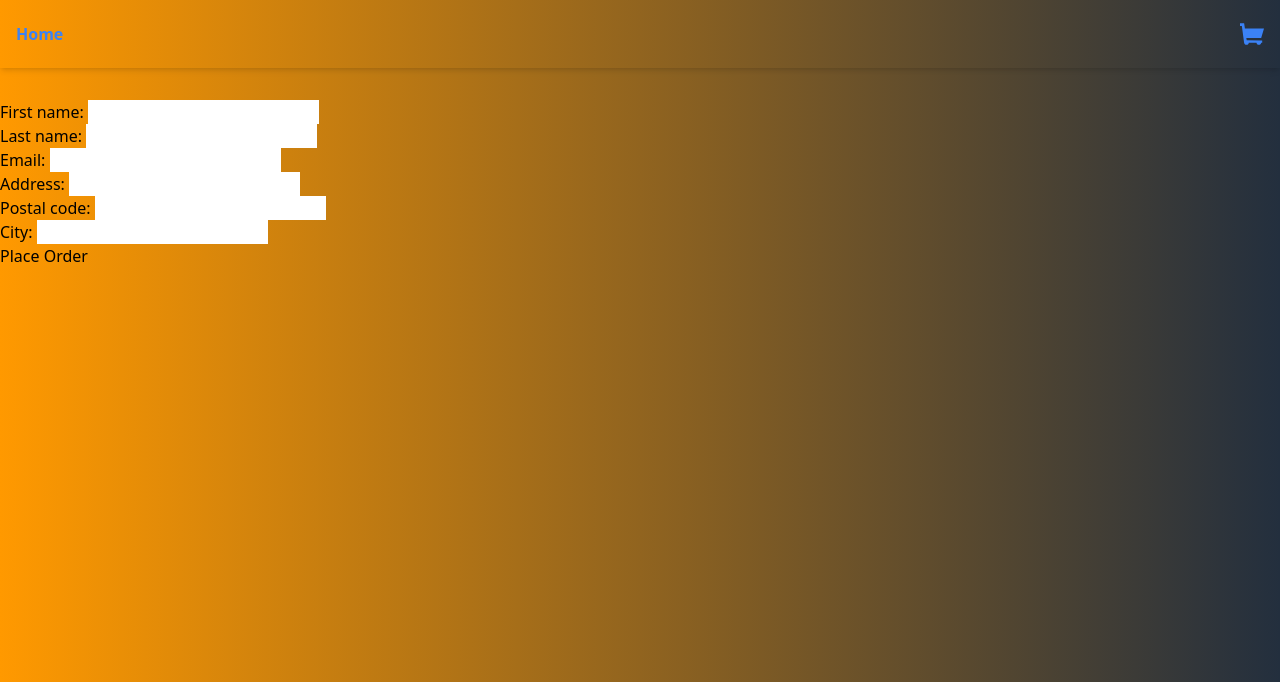
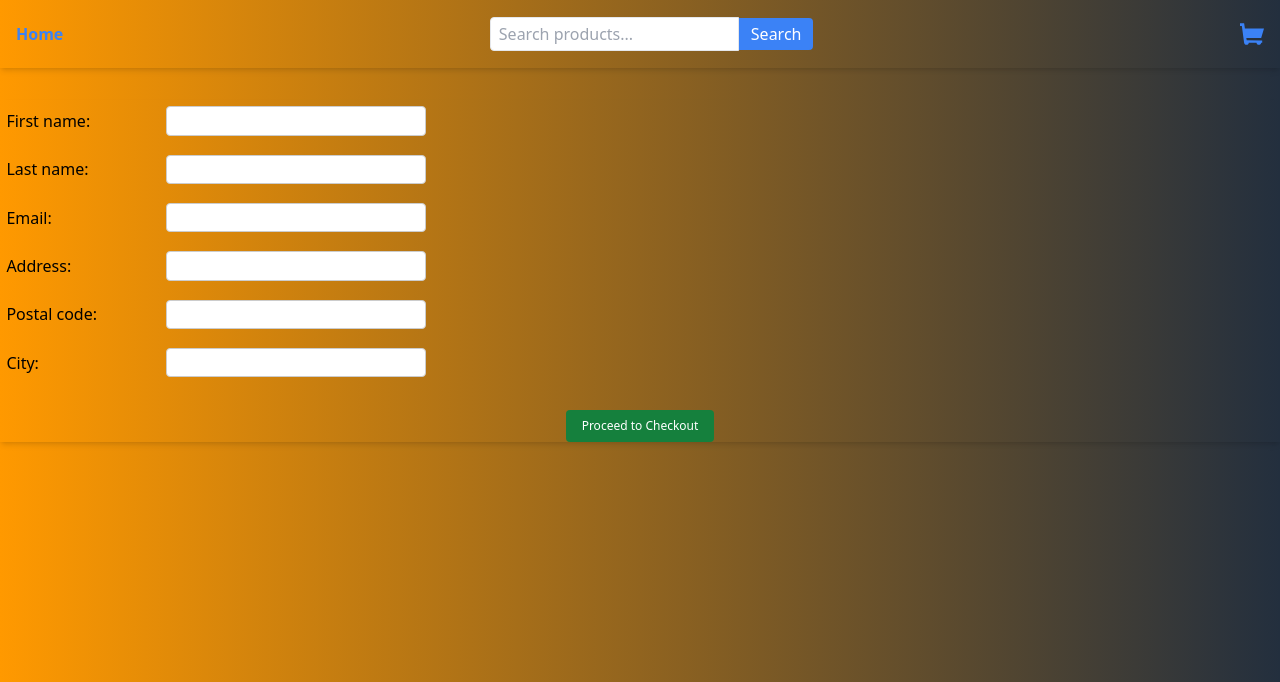
Before and after one commit to ShouravRakshit/Quick-Cart, a Django app: template ecommercesite/orders/templates/order/order_create.html in a window 1280 px wide. Shown: the top 682 px of the page. Run offline with Django 5.2, Linux system fonts and the light colour scheme; the template is opened without the code that fills it: values that come from a table or form of the project are taken from there, others are empty.

Commit message:
started to add the search feature.

```diff
--- a/ecommercesite/orders/templates/order/order_create.html
+++ b/ecommercesite/orders/templates/order/order_create.html
@@ -3,14 +3,44 @@
 
 {% block content %}
 
-<div>
+<div class="shadow-md text-center">
 
-    <form method="post">
+    <form class="" method="post">
         {% csrf_token %}
         {{ form.as_p }}
-        <button type="submit">Place Order</button>
+        <button type="submit" class="bg-green-700 hover:bg-green-500 transition-colors duration-500 text-white font-medium px-4 py-2 mt-5 text-xs rounded">
+            Proceed to Checkout
+        </button>
     </form>
 
 </div>
 
-    {% endblock %}
+<style>
+    ul.errorlist {
+        display: none;
+    }
+    form p {
+        display: flex;
+        justify-content: flex-start;
+        align-items: center;
+        margin-bottom: .4rem; /* Adds spacing between fields */
+        padding: 0.4rem; /* Adds padding */
+    }
+
+    form p label {
+        width: 150px; /* Fixed width for labels */
+        text-align: left;
+        margin-right: 10px;
+    }
+
+    form p input {
+        flex: 1; /* Allows inputs to grow and take up available space */
+        max-width: 260px;
+        padding: 0.1rem; /* Adds padding inside the input */
+        border: 1px solid #ccc; /* Adds a border for inputs */
+        border-radius: 4px; /* Rounds input corners */
+        margin-right: 160px;
+    }
+</style>
+
+{% endblock %}
--- a/ecommercesite/products/urls.py
+++ b/ecommercesite/products/urls.py
@@ -5,6 +5,7 @@
 
 urlpatterns = [
 path('', views.product_list, name='product_list'),
+path('search/', views.product_search, name='product_search'),
 path('<slug:category_slug>/', views.product_list, name='product_list_by_category'),
 path('product/<int:id>/<slug:slug>/', views.product_detail, name='product_detail'),
 ]
--- a/ecommercesite/static/dist/styles.css
+++ b/ecommercesite/static/dist/styles.css
@@ -787,9 +739,28 @@
   border-radius: 0.25rem;
 }
 
-.bg-green-600 {
+.rounded-l {
+  border-top-left-radius: 0.25rem;
+  border-bottom-left-radius: 0.25rem;
+}
+
+.rounded-r {
+  border-top-right-radius: 0.25rem;
+  border-bottom-right-radius: 0.25rem;
+}
+
+.border {
+  border-width: 1px;
+}
+
+.bg-blue-600 {
   --tw-bg-opacity: 1;
-  background-color: rgb(22 163 74 / var(--tw-bg-opacity, 1));
+  background-color: rgb(37 99 235 / var(--tw-bg-opacity, 1));
+}
+
+.bg-green-700 {
+  --tw-bg-opacity: 1;
+  background-color: rgb(21 128 61 / var(--tw-bg-opacity, 1));
 }
 
 .bg-red-600 {
@@ -800,31 +771,6 @@
 .bg-blue-500 {
   --tw-bg-opacity: 1;
   background-color: rgb(59 130 246 / var(--tw-bg-opacity, 1));
-}
-
-.bg-red-500 {
-  --tw-bg-opacity: 1;
-  background-color: rgb(239 68 68 / var(--tw-bg-opacity, 1));
-}
-
-.bg-green-700 {
-  --tw-bg-opacity: 1;
-  background-color: rgb(21 128 61 / var(--tw-bg-opacity, 1));
-}
-
-.bg-green-800 {
-  --tw-bg-opacity: 1;
-  background-color: rgb(22 101 52 / var(--tw-bg-opacity, 1));
-}
-
-.bg-red-700 {
-  --tw-bg-opacity: 1;
-  background-color: rgb(185 28 28 / var(--tw-bg-opacity, 1));
-}
-
-.bg-blue-600 {
-  --tw-bg-opacity: 1;
-  background-color: rgb(37 99 235 / var(--tw-bg-opacity, 1));
 }
 
 .bg-gradient-to-r {
@@ -866,6 +812,11 @@
   padding: 2rem;
 }
 
+.px-2 {
+  padding-left: 0.5rem;
+  padding-right: 0.5rem;
+}
+
 .px-4 {
   padding-left: 1rem;
   padding-right: 1rem;
@@ -876,39 +827,19 @@
   padding-bottom: 0.25rem;
 }
 
+.py-2 {
+  padding-top: 0.5rem;
+  padding-bottom: 0.5rem;
+}
+
 .py-8 {
   padding-top: 2rem;
   padding-bottom: 2rem;
 }
 
-.px-2 {
-  padding-left: 0.5rem;
-  padding-right: 0.5rem;
-}
-
-.py-2 {
-  padding-top: 0.5rem;
-  padding-bottom: 0.5rem;
-}
-
-.py-5 {
-  padding-top: 1.25rem;
-  padding-bottom: 1.25rem;
-}
-
 .px-3 {
   padding-left: 0.75rem;
   padding-right: 0.75rem;
-}
-
-.px-1 {
-  padding-left: 0.25rem;
-  padding-right: 0.25rem;
-}
-
-.px-6 {
-  padding-left: 1.5rem;
-  padding-right: 1.5rem;
 }
 
 .text-center {
@@ -930,31 +876,16 @@
   line-height: 1rem;
 }
 
-.text-lg {
-  font-size: 1.125rem;
-  line-height: 1.75rem;
-}
-
-.text-base {
-  font-size: 1rem;
-  line-height: 1.5rem;
-}
-
-.text-xl {
-  font-size: 1.25rem;
-  line-height: 1.75rem;
-}
-
 .font-bold {
   font-weight: 700;
 }
 
+.font-medium {
+  font-weight: 500;
+}
+
 .font-semibold {
   font-weight: 600;
-}
-
-.font-medium {
-  font-weight: 500;
 }
 
 .text-amazon-black {
@@ -965,26 +896,6 @@
 .text-blue-500 {
   --tw-text-opacity: 1;
   color: rgb(59 130 246 / var(--tw-text-opacity, 1));
-}
-
-.text-white {
-  --tw-text-opacity: 1;
-  color: rgb(255 255 255 / var(--tw-text-opacity, 1));
-}
-
-.text-indigo-500 {
-  --tw-text-opacity: 1;
-  color: rgb(99 102 241 / var(--tw-text-opacity, 1));
-}
-
-.text-teal-600 {
-  --tw-text-opacity: 1;
-  color: rgb(13 148 136 / var(--tw-text-opacity, 1));
-}
-
-.text-teal-700 {
-  --tw-text-opacity: 1;
-  color: rgb(15 118 110 / var(--tw-text-opacity, 1));
 }
 
 .text-gray-500 {
@@ -1002,27 +913,30 @@
   color: rgb(22 163 74 / var(--tw-text-opacity, 1));
 }
 
+.text-teal-700 {
+  --tw-text-opacity: 1;
+  color: rgb(15 118 110 / var(--tw-text-opacity, 1));
+}
+
+.text-white {
+  --tw-text-opacity: 1;
+  color: rgb(255 255 255 / var(--tw-text-opacity, 1));
+}
+
+.text-teal-500 {
+  --tw-text-opacity: 1;
+  color: rgb(20 184 166 / var(--tw-text-opacity, 1));
+}
+
 .shadow-md {
   --tw-shadow: 0 4px 6px -1px rgb(0 0 0 / 0.1), 0 2px 4px -2px rgb(0 0 0 / 0.1);
   --tw-shadow-colored: 0 4px 6px -1px var(--tw-shadow-color), 0 2px 4px -2px var(--tw-shadow-color);
   box-shadow: var(--tw-ring-offset-shadow, 0 0 #0000), var(--tw-ring-shadow, 0 0 #0000), var(--tw-shadow);
 }
 
-.shadow {
-  --tw-shadow: 0 1px 3px 0 rgb(0 0 0 / 0.1), 0 1px 2px -1px rgb(0 0 0 / 0.1);
-  --tw-shadow-colored: 0 1px 3px 0 var(--tw-shadow-color), 0 1px 2px -1px var(--tw-shadow-color);
-  box-shadow: var(--tw-ring-offset-shadow, 0 0 #0000), var(--tw-ring-shadow, 0 0 #0000), var(--tw-shadow);
-}
-
 .shadow-slate-500 {
   --tw-shadow-color: #64748b;
   --tw-shadow: var(--tw-shadow-colored);
-}
-
-.transition-transform {
-  transition-property: transform;
-  transition-timing-function: cubic-bezier(0.4, 0, 0.2, 1);
-  transition-duration: 150ms;
 }
 
 .transition-colors {
--- a/ecommercesite/templates/includes/nav.html
+++ b/ecommercesite/templates/includes/nav.html
@@ -1,5 +1,16 @@
 <nav class="container mx-auto p-4 flex justify-between items-center">
     <a href="/" class="text-blue-500 text-1xl font-bold">Home</a>
+	<form method="get" action="{% url 'products:product_search' %}" class="flex items-center">
+		<input
+			type="text"
+			name="q"
+			placeholder="Search products..."
+			class="border px-2 py-1 rounded-l"
+		/>
+		<button type="submit" class="bg-blue-500 text-white px-3 py-1 rounded-r">
+			Search
+		</button>
+	</form>
     <a href="{% url 'cart:cart_detail'  %}" class="fill-blue-500">
         <svg version="1.1" class="w-6" id="Layer_1" xmlns="http://www.w3.org/2000/svg" xmlns:xlink="http://www.w3.org/1999/xlink" x="0px" y="0px"
 	 width="40px" height="36px" viewBox="0 0 40 36" style="enable-background:new 0 0 40 36;" xml:space="preserve">
@@ -12,5 +23,4 @@
 </g>
   </svg>
     </a>
-
 </nav>
```
Also changed, not shown: other parts of ecommercesite/static/dist/styles.css (+41 -125 lines), ecommercesite/cart/templates/cart/cart_detail.html (+14 -7 lines), ecommercesite/orders/templates/order/order_confirmation.html (+27 -0 lines), ecommercesite/orders/views.py (+16 -8 lines), ecommercesite/products/templates/products/product/product_search.html (added, +20 -0 lines), ecommercesite/products/views.py (+9 -0 lines), ecommercesite/orders/migrations/0001_initial.py (added).
